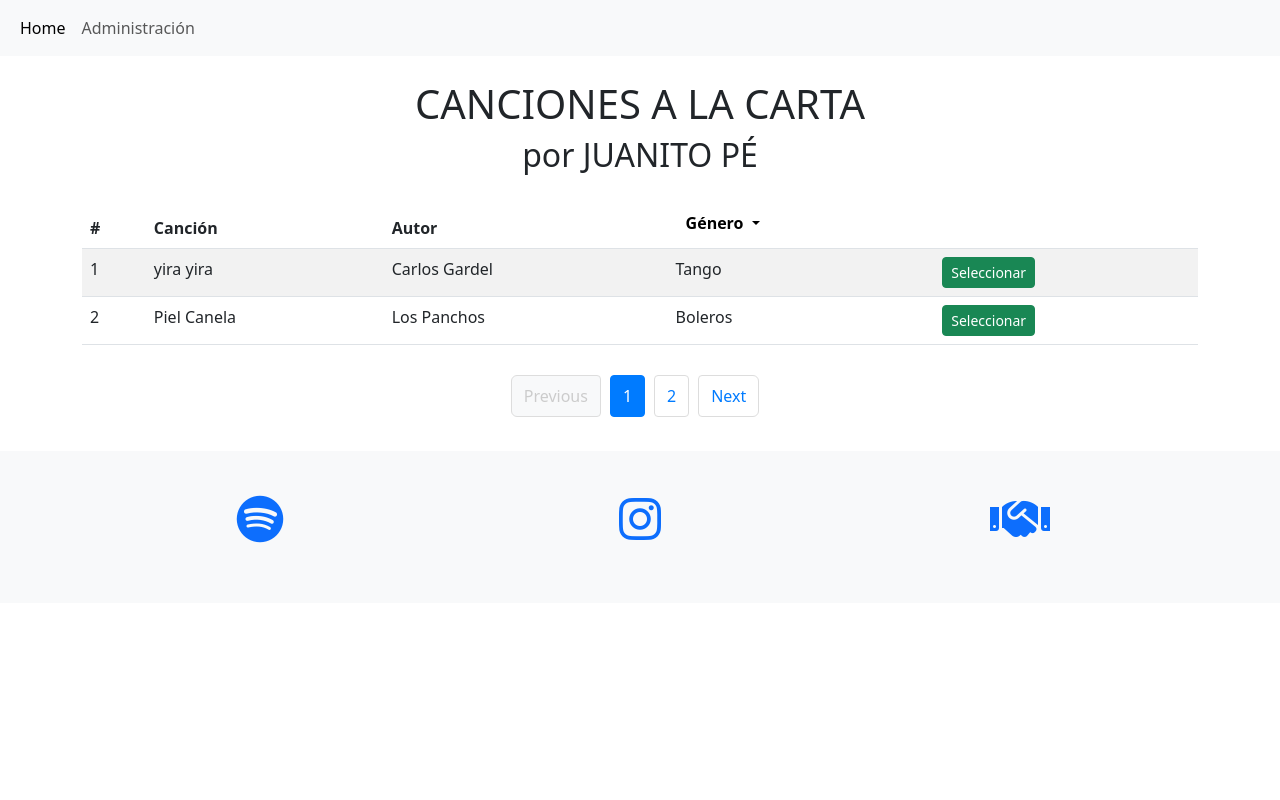
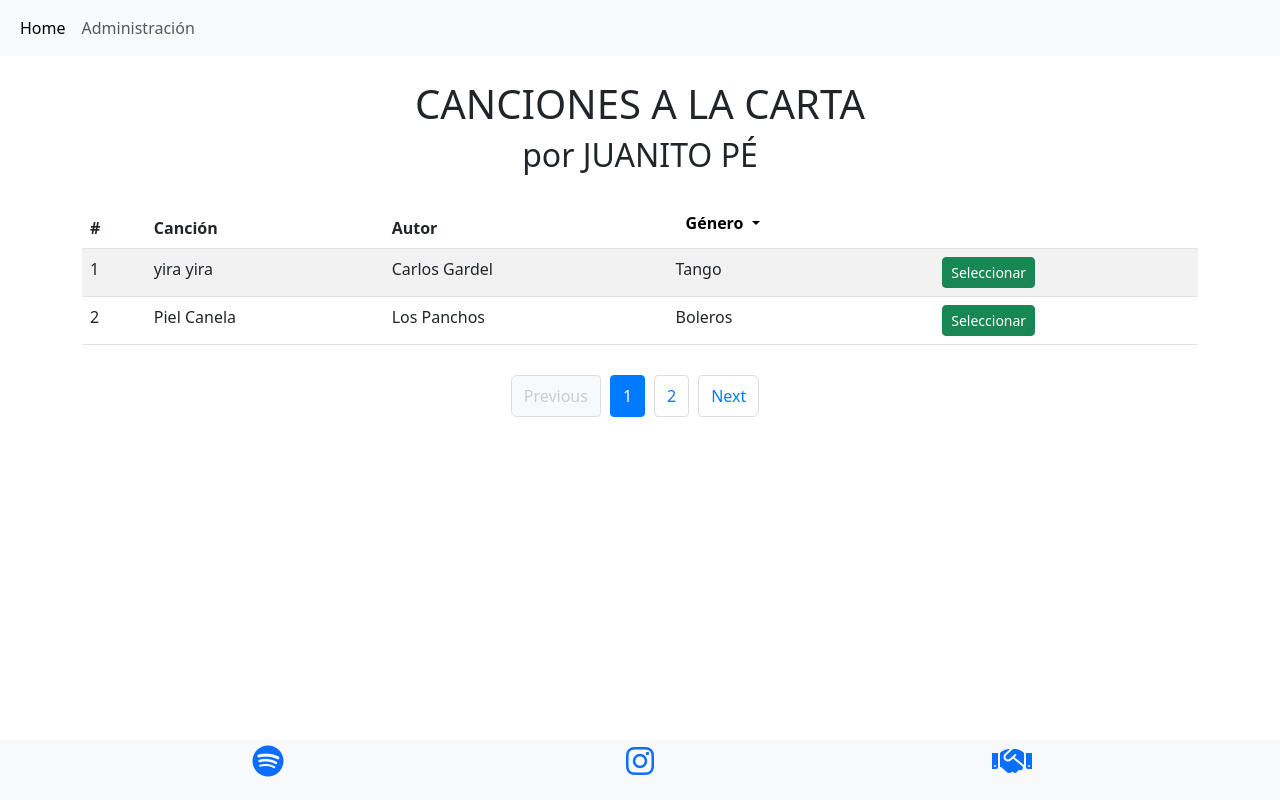
Before and after one commit to SolaligueJoel/JuanitoPe, a Flask app: page /1 in a window 1280 px wide. Run offline with Flask 2, Linux system fonts and the light colour scheme; data comes from the database, SQL or seed files in the repository; some libraries are stand-ins or nearby versions.

Commit message:
Ajusto tamaño footer

```diff
--- a/static/css/styles.css
+++ b/static/css/styles.css
@@ -102,3 +102,57 @@ body {
     background-color: #f8f9fa;
     border-color: #ddd;
 }
+
+/* Asegura que el footer esté pegado al fondo */
+html, body {
+    height: 100%;
+    margin: 0;
+}
+
+body {
+    display: flex;
+    flex-direction: column;
+}
+
+.container {
+    flex: 1;
+}
+
+footer.bg-light {
+    height: 60px; /* Altura fija */
+    padding: 0; /* Sin espacio adicional */
+    background-color: #f8f9fa; /* Color gris claro */
+    display: flex; /* Uso de flexbox para el centrado */
+    justify-content: center; /* Centrado horizontal */
+    align-items: center; /* Centrado vertical */
+}
+
+footer .row {
+    margin: 0; /* Elimina márgenes adicionales */
+    display: flex; /* Asegura el comportamiento flexible */
+    justify-content: space-around; /* Espaciado equitativo entre íconos */
+    width: 100%; /* Ocupa todo el ancho del footer */
+}
+
+footer .row a i {
+    font-size: 2rem; /* Tamaño reducido de los íconos */
+    transition: transform 0.3s ease; /* Transición para hover */
+}
+
+footer .row a i:hover {
+    transform: scale(1.1); /* Aumenta el tamaño al pasar el mouse */
+}
+
+@media (max-width: 768px) {
+    footer .row {
+        flex-direction: column; /* Los íconos se apilan en pantallas pequeñas */
+    }
+
+    footer .row a {
+        margin-bottom: 10px; /* Espaciado entre íconos */
+    }
+
+    footer .row a:last-child {
+        margin-bottom: 0; /* Sin margen en el último ícono */
+    }
+}
```
